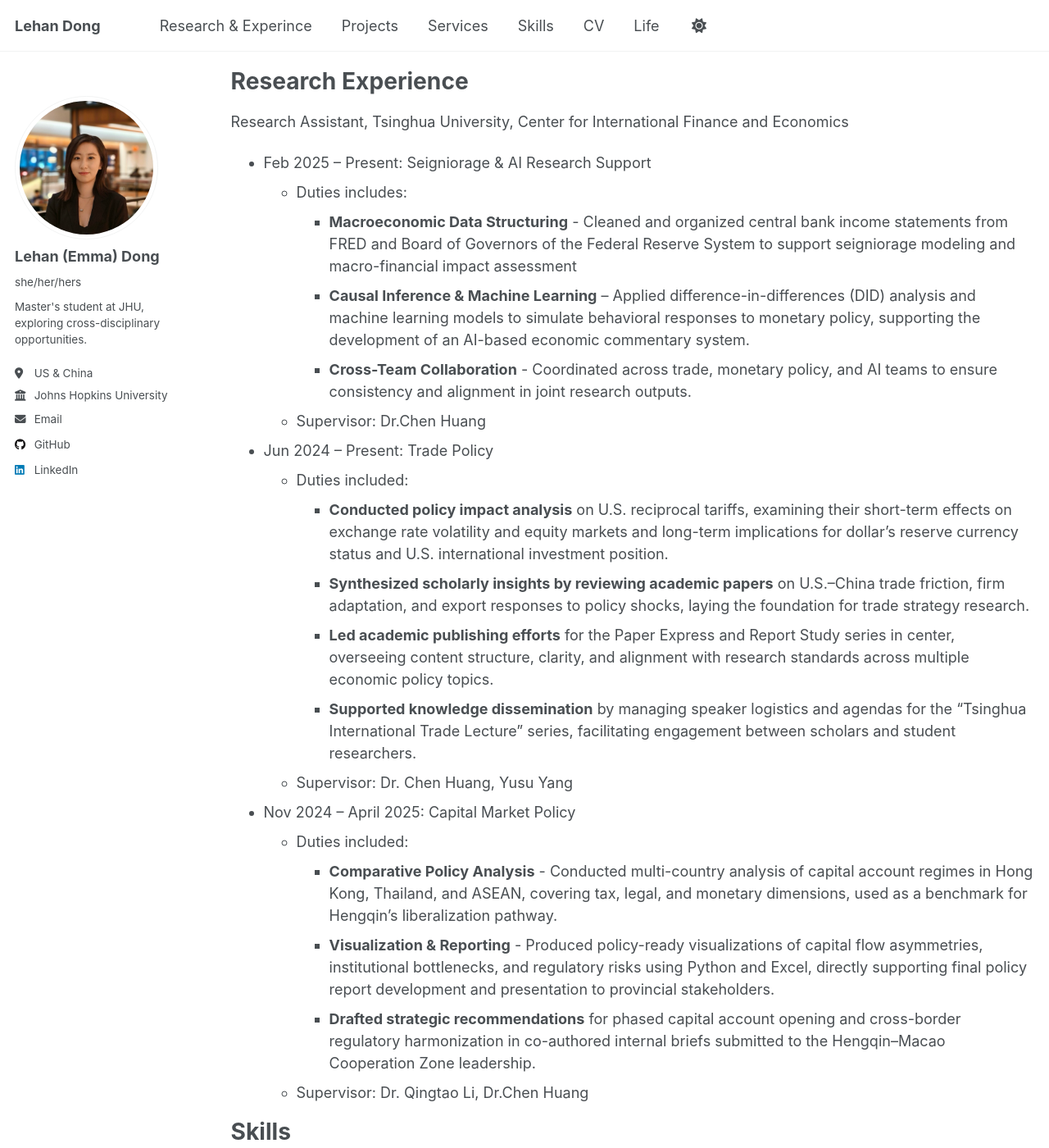
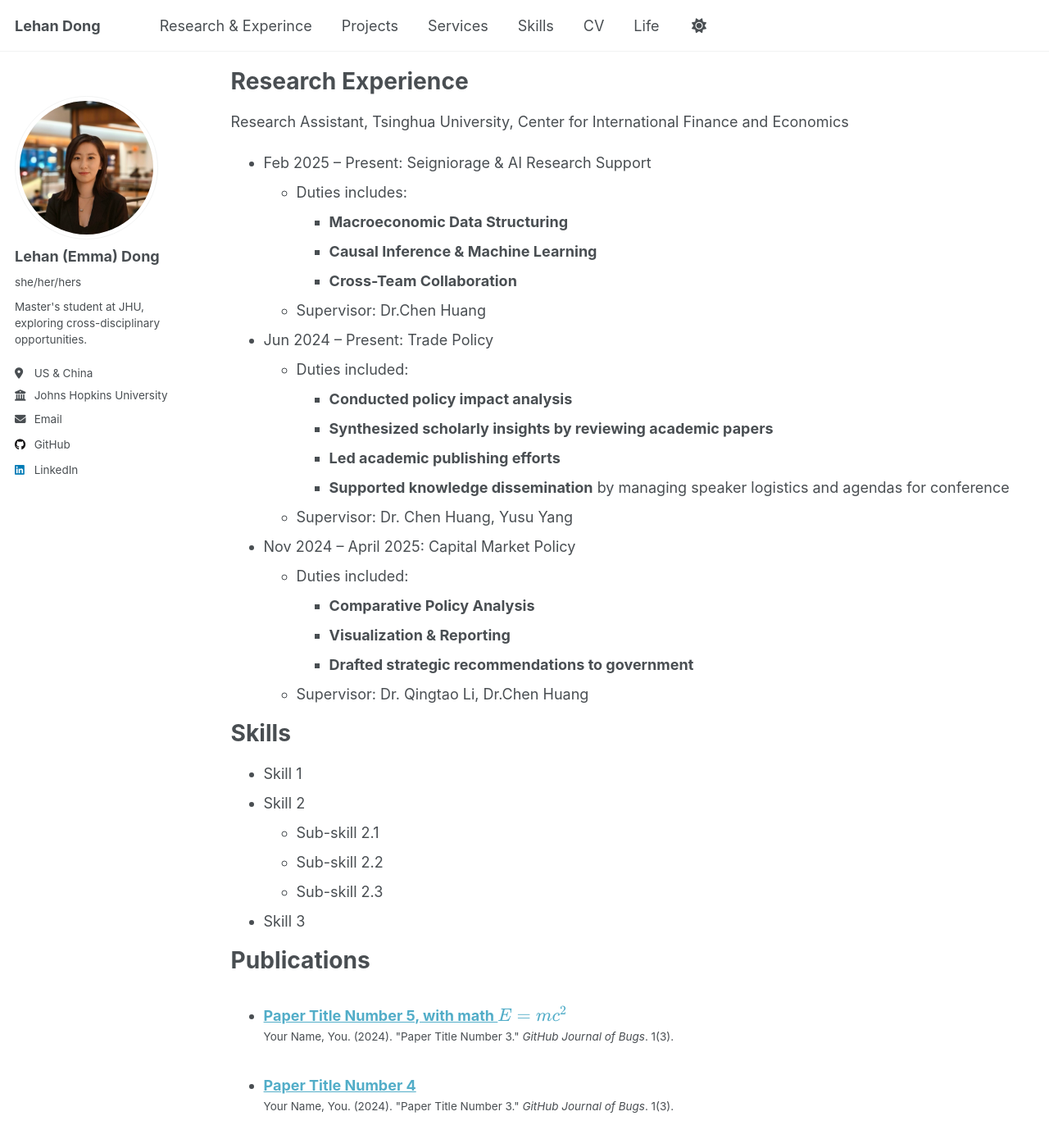
Before and after one commit to LehanDong/lehandongwebsite, a Jekyll site: the page built from _pages/cv.md, in a window 1280 px wide and 1400 px high, scrolled down 227 px. Shown: the whole window at 82% size. Built offline with Jekyll 4.4.1, drawn with Linux system fonts in a browser that asks for light colours.

Commit message:
Update cv.md

```diff
--- a/_pages/cv.md
+++ b/_pages/cv.md
@@ -20,24 +20,24 @@ Research Experience
 Research Assistant, Tsinghua University, Center for International Finance and Economics
 * Feb 2025 – Present: Seigniorage & AI Research Support
   * Duties includes:
-      * **Macroeconomic Data Structuring** - Cleaned and organized central bank income statements from FRED and Board of Governors of the Federal Reserve System to support seigniorage modeling and macro-financial impact assessment
-      * **Causal Inference & Machine Learning** – Applied difference-in-differences (DID) analysis and machine learning models to simulate behavioral responses to monetary policy, supporting the development of an AI-based economic commentary system.
-      * **Cross-Team Collaboration** - Coordinated across trade, monetary policy, and AI teams to ensure consistency and alignment in joint research outputs.
+      * **Macroeconomic Data Structuring**
+      * **Causal Inference & Machine Learning**
+      * **Cross-Team Collaboration**
   * Supervisor: Dr.Chen Huang
 
 * Jun 2024 – Present: Trade Policy
   * Duties included:
-      * **Conducted policy impact analysis** on U.S. reciprocal tariffs, examining their short-term effects on exchange rate volatility and equity markets and long-term implications for dollar’s reserve currency status and U.S. international investment position.
-      * **Synthesized scholarly insights by reviewing academic papers** on U.S.–China trade friction, firm adaptation, and export responses to policy shocks, laying the foundation for trade strategy research.
-      * **Led academic publishing efforts** for the Paper Express and Report Study series in center, overseeing content structure, clarity, and alignment with research standards across multiple economic policy topics.
-      * **Supported knowledge dissemination** by managing speaker logistics and agendas for the “Tsinghua International Trade Lecture” series, facilitating engagement between scholars and student researchers.
+      * **Conducted policy impact analysis**
+      * **Synthesized scholarly insights by reviewing academic papers**
+      * **Led academic publishing efforts**
+      * **Supported knowledge dissemination** by managing speaker logistics and agendas for conference
   * Supervisor: Dr. Chen Huang, Yusu Yang
 
 * Nov 2024 – April 2025: Capital Market Policy
   * Duties included:
-      * **Comparative Policy Analysis** - Conducted multi-country analysis of capital account regimes in Hong Kong, Thailand, and ASEAN, covering tax, legal, and monetary dimensions, used as a benchmark for Hengqin’s liberalization pathway.
-      * **Visualization & Reporting** - Produced policy-ready visualizations of capital flow asymmetries, institutional bottlenecks, and regulatory risks using Python and Excel, directly supporting final policy report development and presentation to provincial stakeholders.
-      * **Drafted strategic recommendations** for phased capital account opening and cross-border regulatory harmonization in co-authored internal briefs submitted to the Hengqin–Macao Cooperation Zone leadership.
+      * **Comparative Policy Analysis**
+      * **Visualization & Reporting**
+      * **Drafted strategic recommendations to government**
   * Supervisor: Dr. Qingtao Li, Dr.Chen Huang
 
 Skills
```
